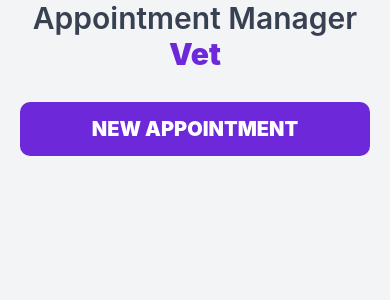
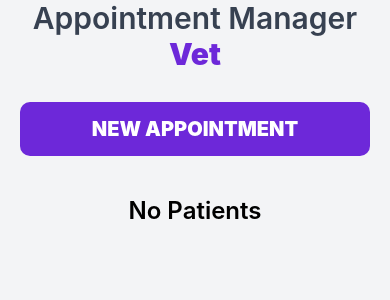
Before and after one commit to diegodjty/Vet_appointmens_app, a React Native app: screen / in a window 390 px wide. Shown: the top 300 px of the page. Built offline with nearby package versions, Linux system fonts and the light colour scheme.

Commit message:
add a flatlist to iterate over patients

```diff
--- a/App.tsx
+++ b/App.js
@@ -1,7 +1,14 @@
 import React, {useState} from 'react';
-import {Text, SafeAreaView, StyleSheet, Pressable} from 'react-native';
+import {
+  Text,
+  SafeAreaView,
+  StyleSheet,
+  Pressable,
+  FlatList,
+} from 'react-native';
 
 import Form from './src/components/Form';
+import Patient from './src/components/Patient';
 function App() {
   const [showModal, setShowModal] = useState(false);
   const [patients, setPatients] = useState([]);
@@ -16,6 +23,17 @@ function App() {
       <Pressable style={styles.newApptBtn} onPress={() => setShowModal(true)}>
         <Text style={styles.apmtTextBtn}>New Appointment</Text>
       </Pressable>
+
+      {patients.length === 0 ? (
+        <Text style={styles.noPatients}>No Patients</Text>
+      ) : (
+        <FlatList
+          data={patients}
+          keyExtractor={item => item.id}
+          renderItem={({item}) => <Patient item={item} />}
+        />
+      )}
+
       <Form
         showModal={showModal}
         setShowModal={setShowModal}
@@ -55,6 +73,12 @@ const styles = StyleSheet.create({
     fontWeight: '900',
     textTransform: 'uppercase',
   },
+  noPatients: {
+    marginTop: 40,
+    textAlign: 'center',
+    fontSize: 24,
+    fontWeight: '600',
+  },
 });
 
 export default App;
--- a/src/components/Form.js
+++ b/src/components/Form.js
@@ -27,6 +27,7 @@ const Form = ({showModal, setShowModal, setPatients, patients}) => {
     }
 
     const newPatient = {
+      id: Date.now(),
       patient,
       owner,
       email,
--- /dev/null
+++ b/src/components/Patient.js
@@ -0,0 +1,9 @@
+import React from 'react';
+import {Text} from 'react-native';
+
+const Patient = ({item}) => {
+  const {patient, date} = item;
+  return <Text> {patient}</Text>;
+};
+
+export default Patient;
```
